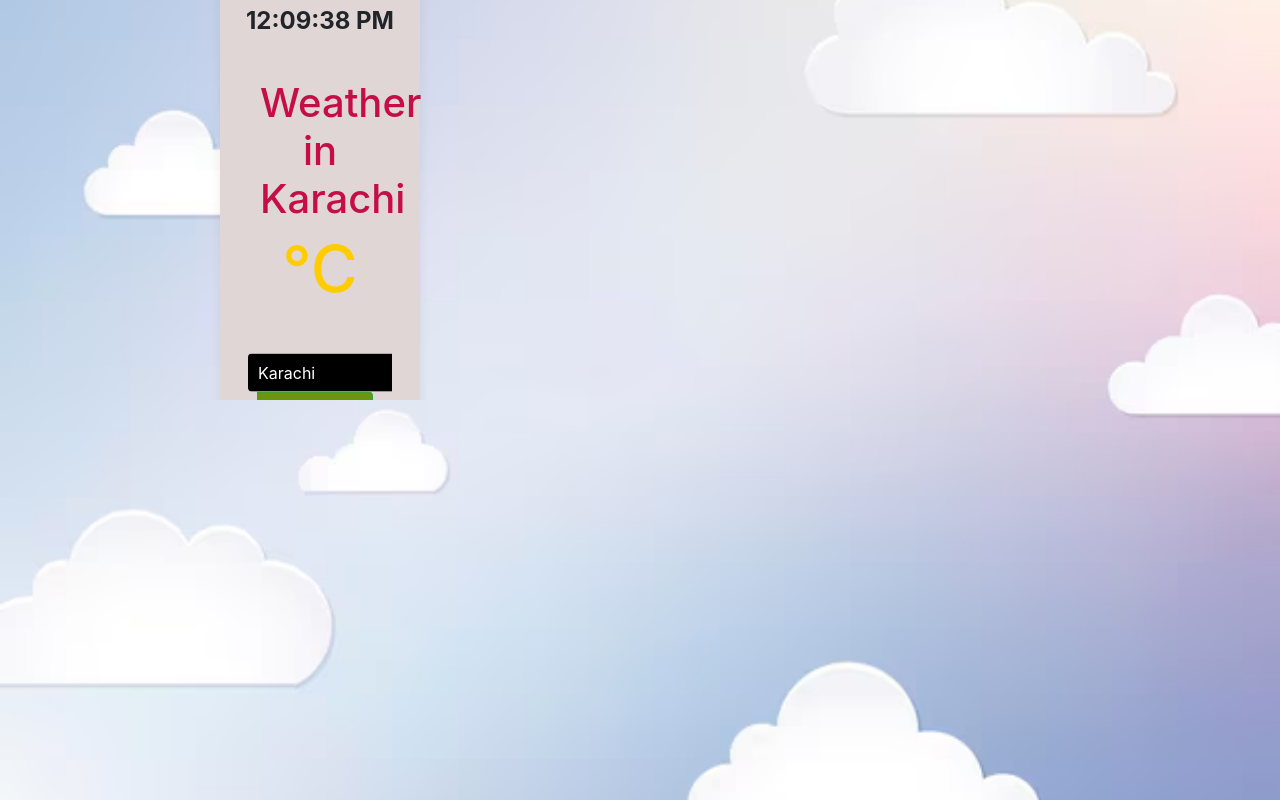
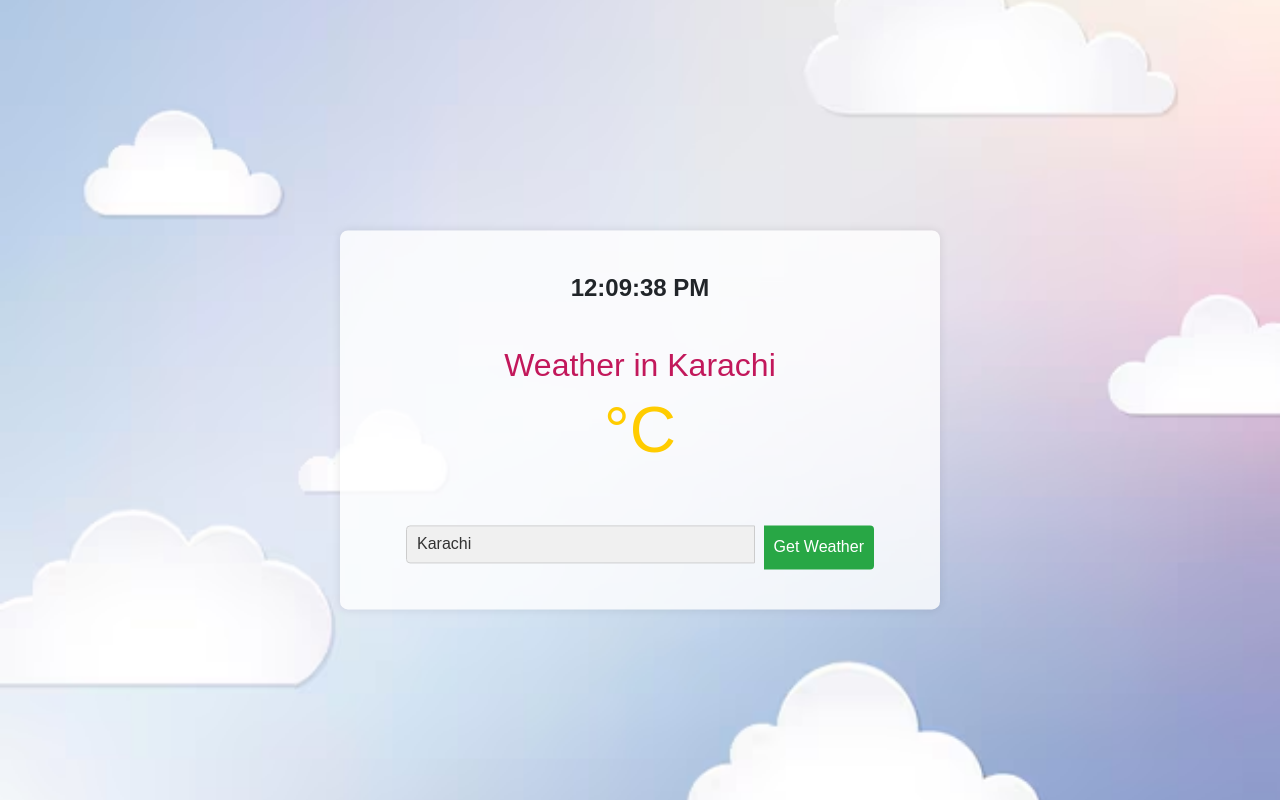
Before and after one commit to AbidaMemon/Weather_Website_Django, a Django app: page / in a window 1280 px wide. Run offline with Django 4.2, Linux system fonts and the light colour scheme; data that the repository does not hold is empty; some libraries are stand-ins or nearby versions.

Commit message:
Weather Website

```diff
--- a/static/css/style.css
+++ b/static/css/style.css
@@ -3,75 +3,34 @@ html, body {
     margin: 0;
     overflow: hidden;
     font-weight: bold;
+    font-family: Arial, sans-serif;
 }
 
 body {
-    background-image: url('images/image.png');
+    background-image: url('../images/image.png');
     background-size: cover;
     background-repeat: no-repeat;
     background-position: center;
     margin: 0;
     position: fixed;
-    width: 50%;
-    height: 50%;
+    width: 100%;
+    height: 100%;
 }
+
+
 
 .weather-container {
     margin: 20px auto;
-    padding: 20px;
-    background-color: #e0d6d6;
+    padding: 40px;
+    background-color: rgba(255, 255, 255, 0.8);
     border-radius: 8px;
-    box-shadow: 0 0 10px rgba(87, 81, 71, 0.1);
+    box-shadow: 0 0 10px rgba(0, 0, 0, 0.1);
     text-align: center;
-    max-width: 200px;
+    max-width: 600px;
     position: absolute;
     top: 50%;
-    left:50%;
+    left: 50%;
     transform: translate(-50%, -50%);
-}
-
-.weather-top {
-    background-size: cover;
-    background-position: center;
-    padding: 20px;
-    border-radius: 8px;
-    color: #c50e45;
-}
-
-.temperature {
-    font-size: 4rem;
-    color: #ffcc00;
-}
-
-.weather-icon {
-    width: 100px;
-    margin: 10px 0;
-}
-
-.description {
-    font-size: 1.5rem;
-}
-
-.search-form {
-    margin-top: 10px;
-    display: flex;
-    justify-content: center;
-}
-
-.form-control {
-    background-color: black;
-    color: white;
-    padding: 10px;
-    border: none;
-    border-radius: 4px 0 0 4px;
-}
-
-.input-group-append .btn {
-    background-color: rgb(108, 148, 15);
-    color: #f3f0f0;
-    margin-left: 10px;
-    border-radius: 0 4px 4px 0;
-    padding: 10px;
 }
 
 .clock {
@@ -81,10 +40,54 @@ body {
     text-align: center;
 }
 
-.temperature-toggle {
-    margin-top: 20px;
+.weather-top {
+    padding: 20px;
+    border-radius: 8px;
+    color: #333;
 }
 
-.forecast {
+.weather-top h1 {
+    font-size: 2rem;
+    color: #C2185B;
+}
+
+.weather-icon {
+    width: 100px;
+    margin: 10px 0;
+}
+
+.temperature {
+    font-size: 4rem;
+    color: #ffcc00;
+}
+
+.description {
+    font-size: 2rem;
+    color: #333;
+}
+
+.search-form {
     margin-top: 20px;
+    display: flex;
+    justify-content: center;
+    align-items: center;
 }
+
+.form-control {
+    background-color: #f0f0f0;
+    color: #333;
+    padding: 10px;
+    border: 1px solid #ccc;
+    border-radius: 4px 0 0 4px;
+    flex: 1;
+}
+
+.input-group-append .btn {
+    background-color: #28a745;
+    color: #fff;
+    border-radius: 0 4px 4px 0;
+    padding: 10px;
+    border: none;
+    cursor: pointer;
+    margin-left: 10px;
+}
```
Also changed, not shown: static/images/image.png (renamed from static/css/images/image.png).
